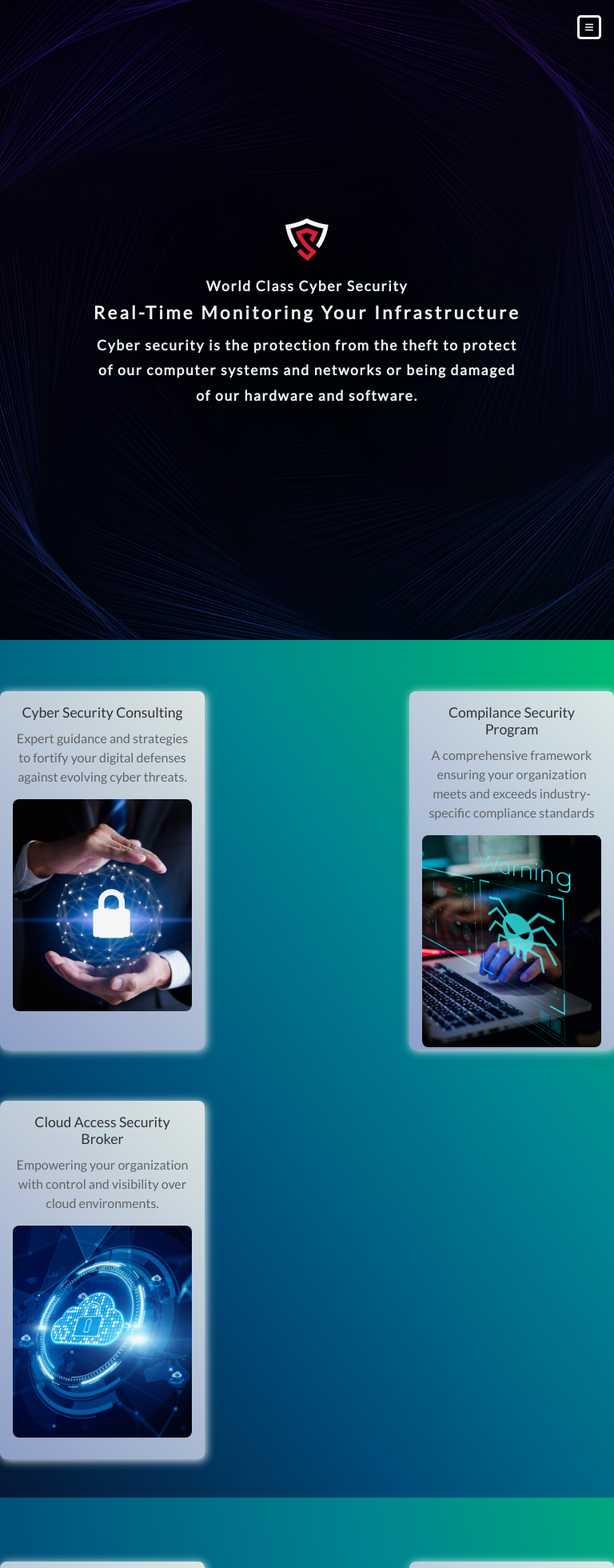
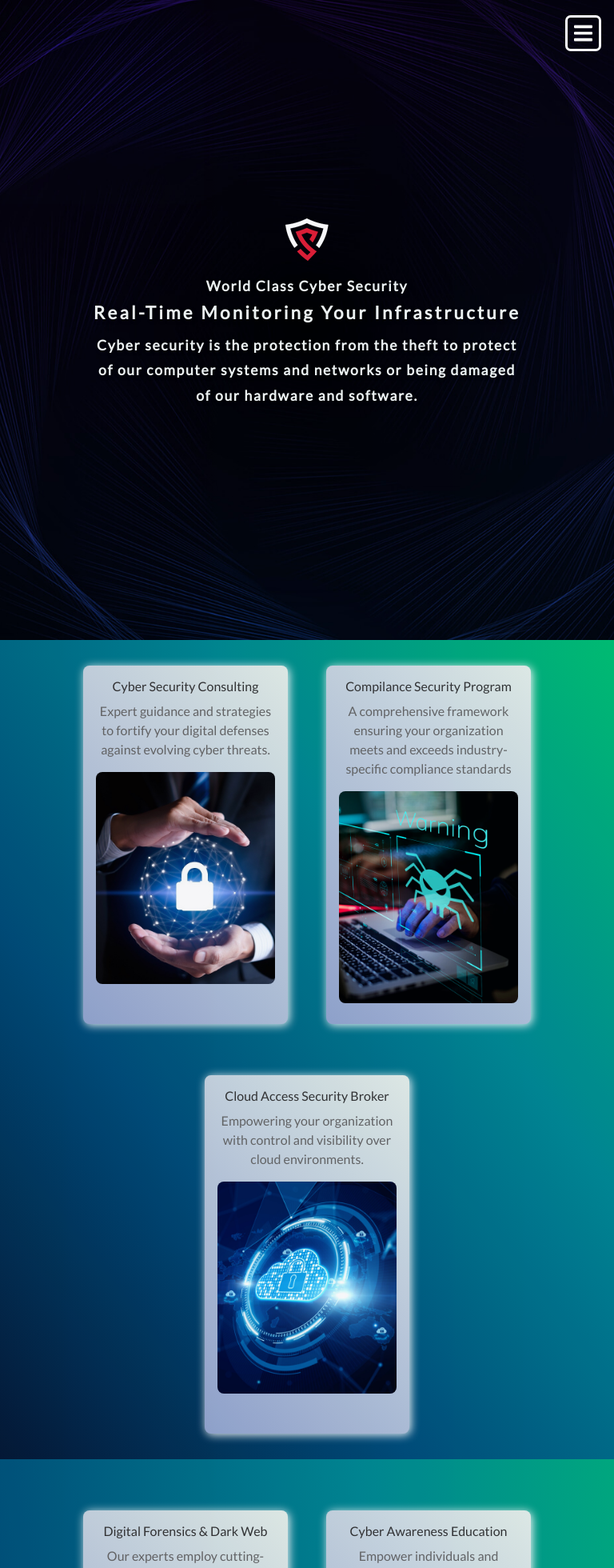
Before and after one commit to fabianblancowuest/smahh-client, a React (Vite) app: page / in a window 768 px wide. Shown: the top 1960 px of the page at 80% size. Built offline with nearby package versions, Linux system fonts and the light colour scheme.

Commit message:
update general styles

```diff
--- a/src/components/Landing/Landing.css
+++ b/src/components/Landing/Landing.css
@@ -30,6 +30,7 @@ body {
 	align-items: center;
 	flex-direction: column;
 	justify-content: center;
+	overflow-x: hidden;
 }
 
 .home-mainHeader img {
@@ -63,6 +64,7 @@ body {
 	display: flex;
 	justify-content: center;
 	align-items: center;
+	/* height: 100%; */
 }
 
 /* Biblioteca Swiper */
@@ -92,7 +94,7 @@ body {
 	);
 	height: 100vh;
 	/* padding: 2rem; */
-	width: 100vw !important;
+	width: 100%;
 	max-width: 100vw;
 	display: flex;
 	flex-wrap: wrap;
@@ -145,7 +147,7 @@ a {
 }
 
 .home-cardTitle {
-	font-size: 1.3rem;
+	font-size: 1.2rem;
 	color: #333;
 	margin-bottom: 10px;
 }
@@ -154,12 +156,12 @@ a {
 }
 
 .home-cardText {
-	font-size: 1.2rem;
+	font-size: 1rem;
 	color: #666;
 }
 
 .home-img {
-	width: 15rem;
+	width: 13rem;
 	display: block;
 	margin: 1rem auto;
 	border-radius: 0.5rem;
@@ -245,7 +247,9 @@ a {
 	}
 
 	.home-cards {
-		padding: 2rem 0;
+		display: flex;
+		justify-content: center;
+		padding: 1rem 0;
 		height: auto;
 		gap: 3rem;
 	}
@@ -291,7 +295,7 @@ a {
 	}
 
 	.home-cardTitle {
-		font-size: 1.1rem;
+		font-size: 1rem;
 	}
 
 	.home-cardText {
@@ -318,7 +322,7 @@ a {
 
 .acostado {
 	width: 70vw;
-	height: 100%;
+	height: 100vh;
 	display: flex;
 	flex-direction: row;
 	align-items: center;
--- a/src/components/Nav/Nav.module.css
+++ b/src/components/Nav/Nav.module.css
@@ -130,8 +130,8 @@ ul {
 
 	.menuToggle {
 		display: inline;
-		width: 30px;
-		height: 30px;
+		width: 45px;
+		height: 45px;
 		position: absolute;
 		top: 0;
 		right: 0;
```
